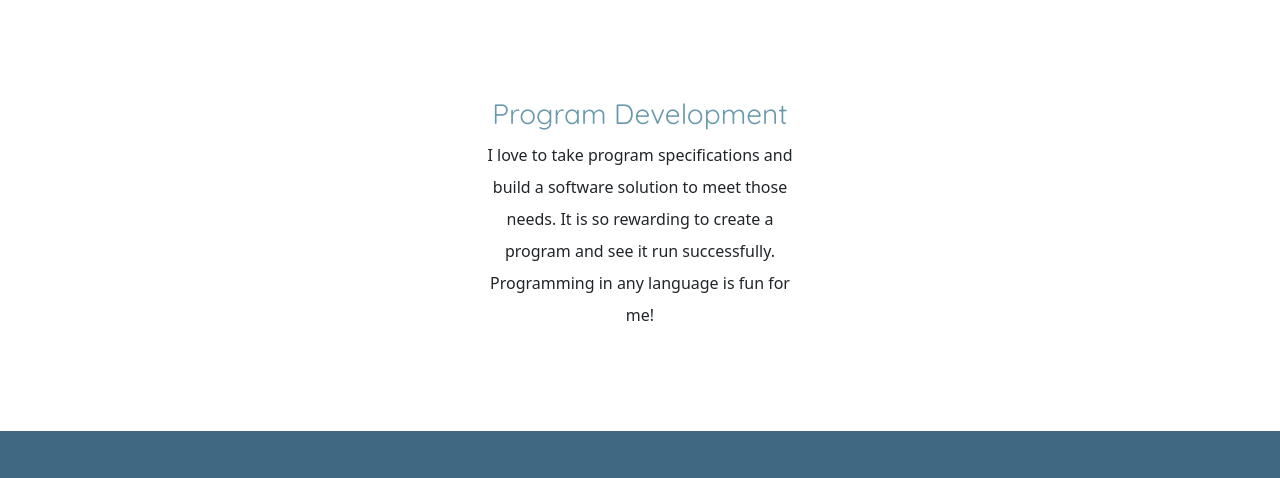
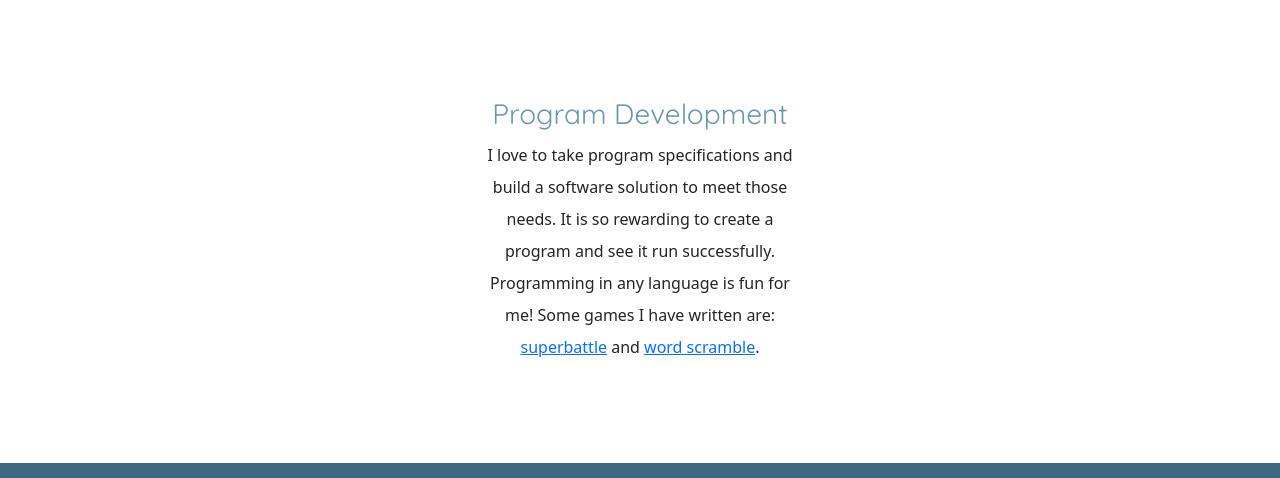
Before and after one commit to gina-cooper/Project, a plain HTML site: page index.html in a window 1280 px wide. Shown: the part 1576-2054 px from the top of the page. Drawn offline with nearby package versions, Linux system fonts and the light colour scheme.

Commit message:
Module 3c2

```diff
--- a/index.html
+++ b/index.html
@@ -65,7 +65,9 @@ href="https://cdnjs.cloudflare.com/ajax/libs/font-awesome/4.7.0/css/font-awesome
 
           <div class="skill-list">
               <h3>Program Development</h3>
-              <p>I love to take program specifications and build a software solution to meet those needs. It is so rewarding to create a program and see it run successfully. Programming in any language is fun for me!</p>
+              <p>I love to take program specifications and build a software solution to meet those needs. It is so rewarding to create a program and see it run successfully. Programming in any language is fun for me!
+                Some games I have written are: <a href="superbattle.html">superbattle</a> and <a href="game.html">word scramble</a>.
+              </p>
           </div>
       </div>
   </div>
```
